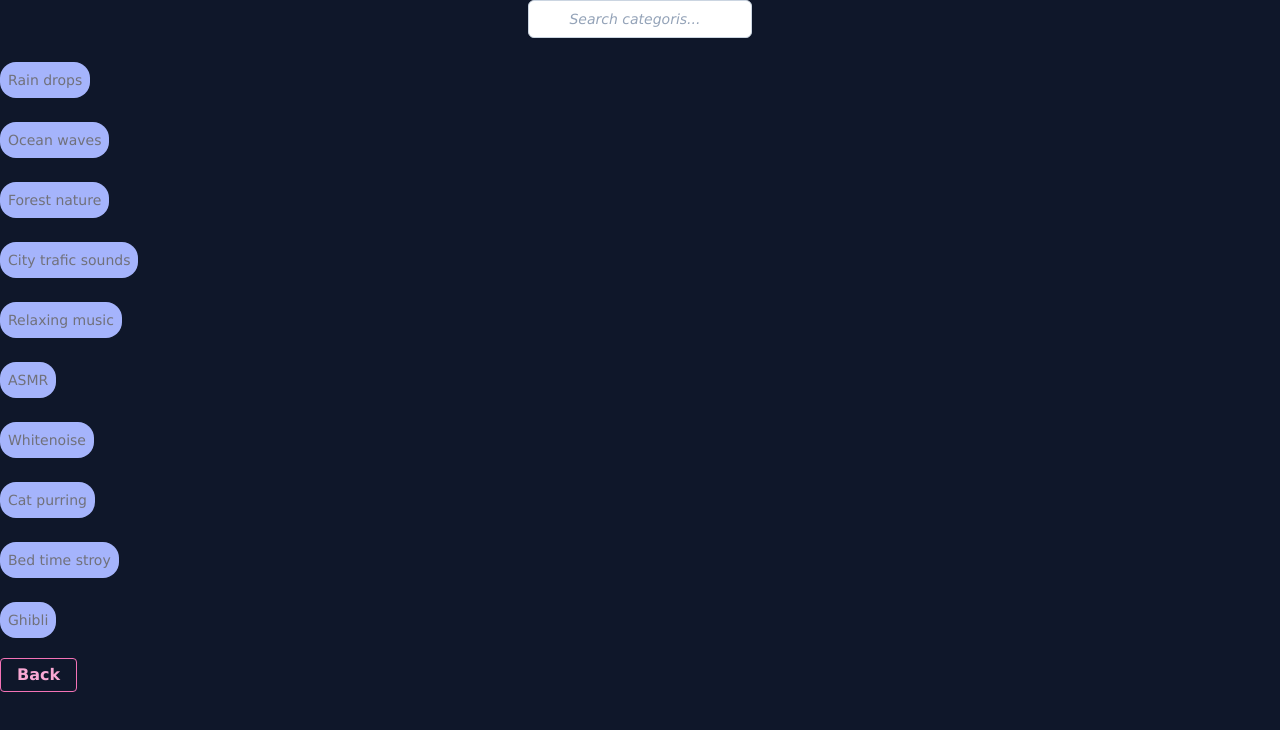
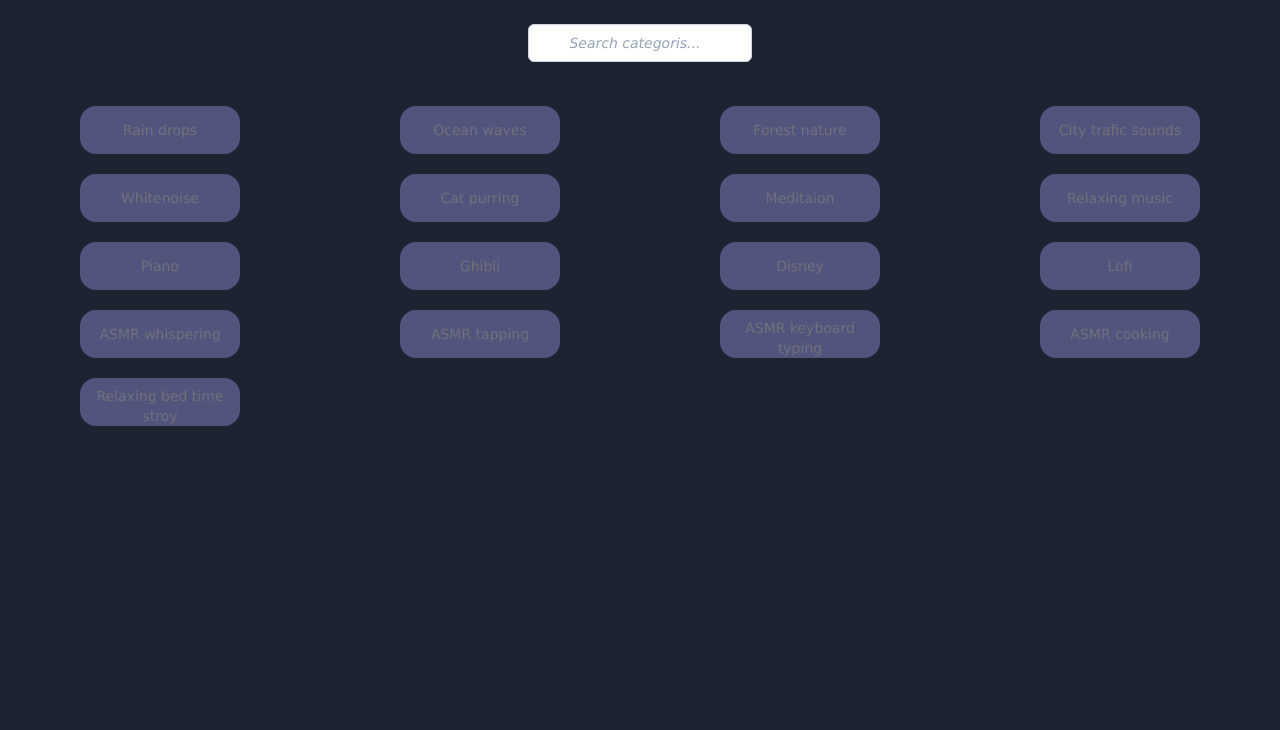
Before and after one commit to Hikari7/SleepHelper_ReactApp, a React (Create React App) app: page /sound in a window 1280 px wide. Shown: the top 730 px of the page. Built offline with nearby package versions, Linux system fonts and the light colour scheme.

Commit message:
modified styling of video main

```diff
--- a/src/App.css
+++ b/src/App.css
@@ -6,6 +6,10 @@
   font-family: "Proxima Nova", Verdana, "Avenir Next";
 }
 
-.player-wrapper {
-  margin: 36px auto;
+.main-bg {
+  background-color: #1b2430;
 }
+
+.btn-color {
+  background-color: #51557e;
+}
--- a/src/App.js
+++ b/src/App.js
@@ -5,7 +5,7 @@ import { BrowserRouter as Router, Route, Routes } from "react-router-dom";
 
 function App() {
   return (
-    <div className="App main-font">
+    <div>
       <Router>
         <Routes>
           <Route path="/" element={<Home />} />
--- a/src/components/Home.js
+++ b/src/components/Home.js
@@ -4,16 +4,18 @@ import { Link } from "react-router-dom";
 function Home() {
   return (
     <>
-      <main className="bg-slate-900 h-screen w-screen main-font relative">
+      <main className="main-bg h-screen w-screen main-font relative">
         <div className="font-light w-3/5  mx-auto justify-center block  absolute top-1/2 left-1/2 transform -translate-x-1/2 -translate-y-1/2  rounded-md text-center">
           <h1 className="text-5xl text-zinc-400 tracking-wider">Sleep tight</h1>
           <h3 className="text-md text-zinc-500 mt-6">Need help to sleep? </h3>
           <h3 className="text-md text-zinc-500 mt-2">
             No worries, this app helps for you
           </h3>
-          <button className="rounded-2xl p-4 bg-indigo-300 hover:bg-indigo-400 opacity-9 text-zinc-500 hover:text-pink-100 mt-6 transition duration-0 hover:duration-700 ease-in">
-            <Link to="/sound">Click here</Link>
-          </button>
+          <Link to="/sound">
+            <button className="rounded-2xl p-4 btn-color hover:bg-indigo-300  text-zinc-500 hover:text-pink-100 mt-6 transition duration-0 hover:duration-700 ease-in flexitems-center justify-centers">
+              Click here
+            </button>
+          </Link>
         </div>
       </main>
     </>
--- a/src/components/Videos/Categories.js
+++ b/src/components/Videos/Categories.js
@@ -9,12 +9,19 @@ function Categories({ setVideo }) {
     "Ocean waves",
     "Forest nature",
     "City trafic sounds",
-    "Relaxing music",
-    "ASMR",
     "Whitenoise",
     "Cat purring",
-    "Bed time stroy",
+    "Meditaion",
+    "Relaxing music",
+    "Piano",
     "Ghibli",
+    "Disney",
+    "Lofi",
+    "ASMR whispering",
+    "ASMR tapping",
+    "ASMR keyboard typing",
+    "ASMR cooking",
+    "Relaxing bed time stroy",
   ];
 
   const [searchQuery, setSearchQuery] = useState("");
@@ -35,14 +42,16 @@ function Categories({ setVideo }) {
 
   return (
     <>
-      <Search categoryNames={categoryNames} setSearchQuery={setSearchQuery} />
+      <div className="main-bg main-font ">
+        <Search
+          categoryNames={categoryNames}
+          setSearchQuery={setSearchQuery}
+          handleVideo={handleVideo}
+        />
+        <div className="md:container lg:container  mx-auto grid grid-cols-1 md:grid-cols-3 lg:grid-cols-4 content-center">
           {inputValue.map((categoryName, index) => {
             return (
-          <div
-            key={index}
-            // className="sm:container md:container lg:container  mx-auto w-16"
-            className="sm:container md:container lg:container  mx-auto w-16"
-          >
+              <div key={index} className="">
                 <CategoryItem
                   handleVideo={handleVideo}
                   categoryName={categoryName}
@@ -50,6 +59,8 @@ function Categories({ setVideo }) {
               </div>
             );
           })}
+        </div>
+      </div>
     </>
   );
 }
--- a/src/components/Videos/CategoryItem.js
+++ b/src/components/Videos/CategoryItem.js
@@ -3,11 +3,9 @@ import React from "react";
 function CategoryItem({ categoryName, handleVideo }) {
   return (
     <>
-      {/* <div className="grid grid-cols-1 sm:grid-cols-3 gap-x-2 gap-y-3"> */}
-      {/* <div className="grid sm:grid-cols-1 md:grid-cols-2 lg:grid-cols-3 w-4/12"> */}
-      <div className="">
+      <div className="flex items-center justify-center mt-5 auto-cols-auto">
         <button
-          className="rounded-2xl p-2 text-sm bg-indigo-300 hover:bg-indigo-400 opacity-9 text-zinc-500 hover:text-pink-100 mt-6 transition duration-0 hover:duration-700 ease-in "
+          className="rounded-2xl p-2 text-sm btn-color hover:bg-indigo-300  text-zinc-500 hover:text-pink-100 transition duration-0 hover:duration-700 ease-in w-4/12 md:w-6/12 h-12"
           type="button"
           onClick={() => handleVideo(categoryName)}
         >
--- a/src/components/Videos/Search.js
+++ b/src/components/Videos/Search.js
@@ -1,23 +1,23 @@
 import React, { useRef } from "react";
 
-function Search({ setSearchQuery }) {
+function Search({ setSearchQuery, handleVideo }) {
   const searchRef = useRef();
 
   const handleRef = () => {
-    setSearchQuery(
-      searchRef.current.value
-    );
+    setSearchQuery(searchRef.current.value);
   };
 
+  const handleSubmit = (e) => {
+    e.preventDefault();
+    searchRef.current.value = "";
+    handleVideo();
+  };
 
   return (
     <div>
-      <form className="ui form flex justify-center ">
+      <form className="ui form flex justify-center py-6" onSubmit={handleSubmit}>
         <label className="relative block">
           <span className="sr-only">Search</span>
-          <span className="absolute inset-y-0 left-0 flex items-center pl-2">
-            <svg className="h-5 w-5 fill-slate-300" viewBox="0 0 20 20"></svg>
-          </span>
           <input
             className="placeholder:italic placeholder:text-slate-400 block bg-white border border-slate-300 rounded-md py-2 pl-9 pr-3 shadow-sm focus:outline-none focus:border-sky-500 focus:ring-sky-500 focus:ring-1 sm:text-sm "
             placeholder=" Search categoris..."
--- a/src/components/Videos/VideosMain.js
+++ b/src/components/Videos/VideosMain.js
@@ -10,17 +10,17 @@ function VideosMain() {
   const [video, setVideo] = useState([]);
 
   return (
-    <div>
-      <div className="bg-slate-900 h-screen">
-        {/* <Header /> */}
-        <Video video={video} />
-        <Categories setVideo={setVideo} />
-        <Link to="/">
-          <button className="bg-transparent hover:bg-pink-200 text-pink-300 font-semibold hover:text-white py-1 px-4 border border-pink-400 hover:border-transparent rounded mt-5">
+    <div className="main-bg main-font h-screen ">
+      {/* <Header /> */}
+      <Video video={video} />
+      {/* <div className="flex item-center justify-center h-screen w-screen"> */}
+      <Categories setVideo={setVideo} />
+      {/* <Link to="/">
+          <button className="rounded-2xl p-4 btn-color hover:bg-indigo-300  text-zinc-500 hover:text-pink-100 transition duration-0 hover:duration-700 ease-in flex justify-centers my-9 m-auto ">
             Back
           </button>
-        </Link>
-      </div>
+        </Link> */}
+      {/* </div> */}
     </div>
   );
 }
--- a/tailwind.config.js
+++ b/tailwind.config.js
@@ -3,7 +3,11 @@
 module.exports = {
   content: ["./src/**/*.{js,jsx,ts,tsx}"],
   theme: {
-    extend: {},
+    // extend: {
+    //   backgroundColor: {
+    //     'dark-green': '#06bbbc',
+    //   },
+    // },
     // colors: {
     //   main: "#151923",
     // },
```
Also changed, not shown: package.json (+15 -1 lines), 1 other file (tests, documents, lock files or other folders). Lines whose indentation alone changed are shown as unchanged.
